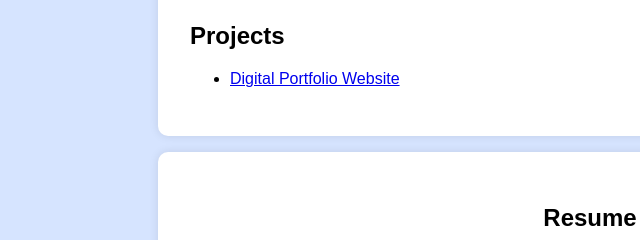
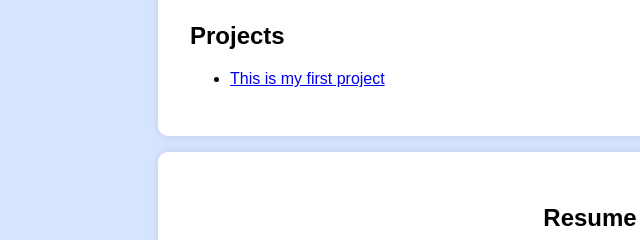
Before and after one commit to yuvi-15/digital-portfolio, a plain HTML site: page index.html in a window 1280 px wide. Shown: the part 870-1110 px from the top of the page, 50-690 px from the left. Drawn offline with Linux system fonts and the light colour scheme.

Commit message:
Update index.html

```diff
--- a/index.html
+++ b/index.html
@@ -147,7 +147,7 @@
         <div class="section-content">
             <h2>Projects</h2>
             <ul>
-                <li><a href="#">Digital Portfolio Website</a></li>
+                <li><a href="./project.html">This is my first project</a></li>
             </ul>
         </div>
     </section>
```
